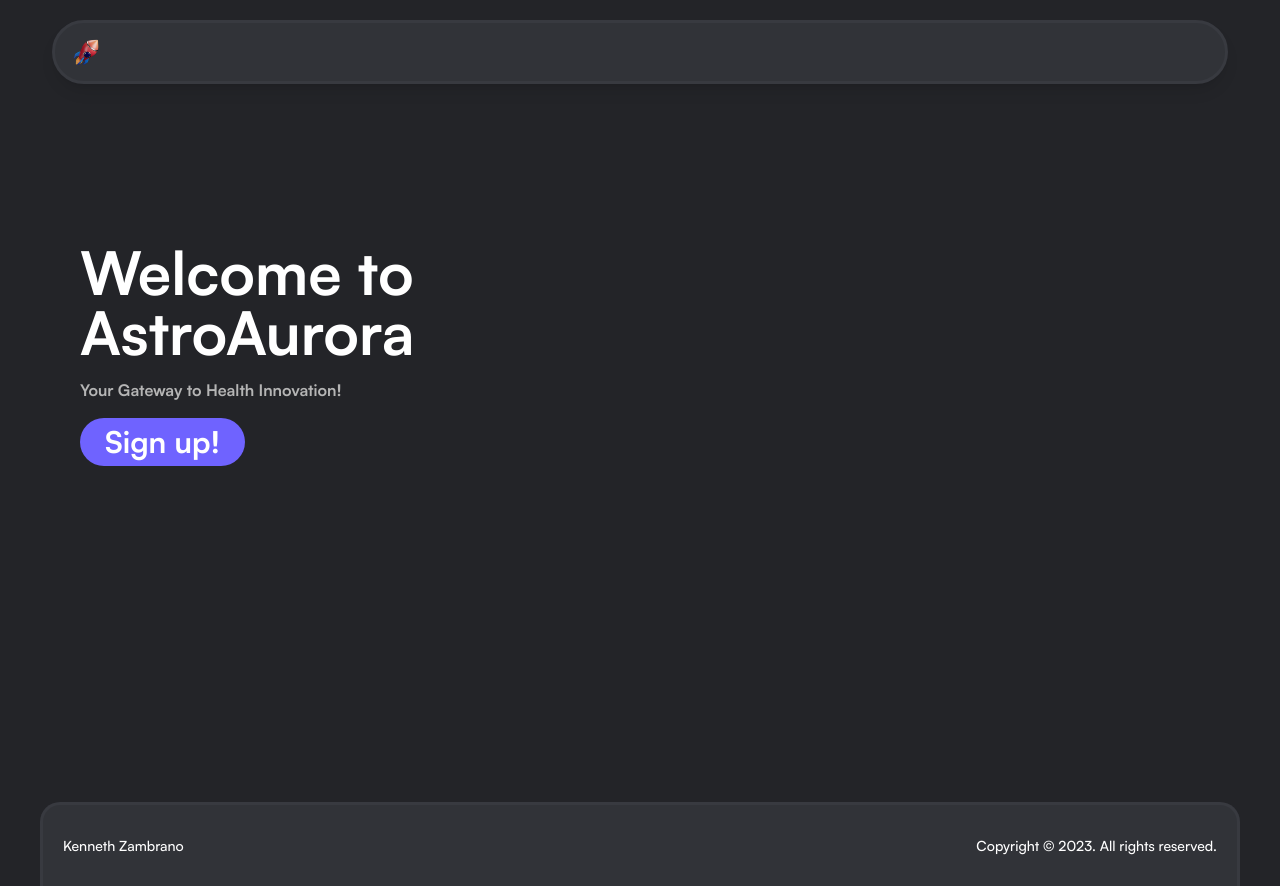
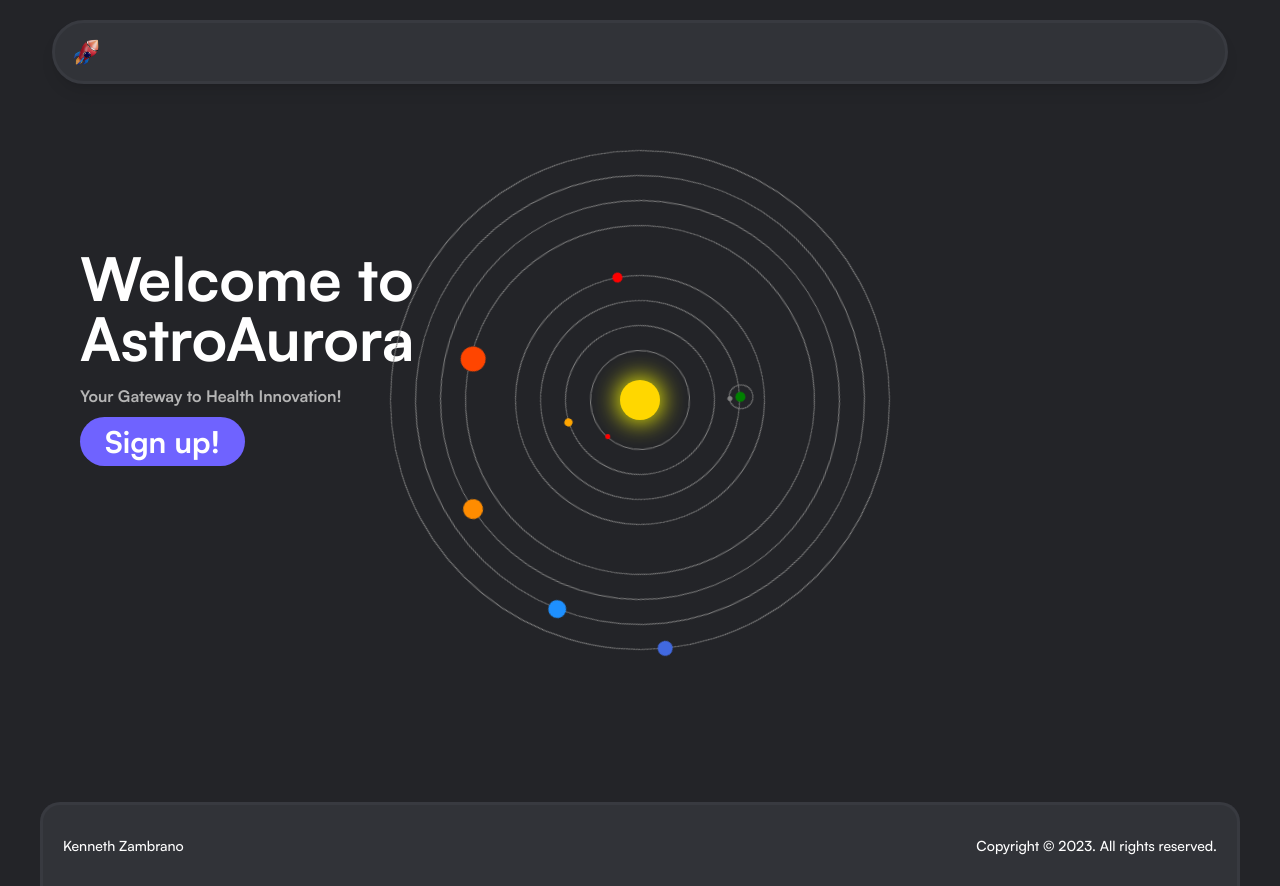
Before and after one commit to dhipgraby/asteroids-front-app, a Next.js app: page / in a window 1280 px wide. Built offline with nearby package versions, Linux system fonts and the light colour scheme.

Commit message:
Added solar system

```diff
--- a/src/app/animations.css
+++ b/src/app/animations.css
@@ -86,3 +86,187 @@
         transform: translateX(0px);
     }
 }
+
+.solar_system {
+    width: 500px;
+    height: 500px;
+    position: absolute;
+    top: 50%;
+    left: 50%;
+    transform: translate(-50%, -50%);
+}
+
+.sun {
+    width: 40px;
+    height: 40px;
+    border-radius: 50%;
+    background-color: gold;
+    position: absolute;
+    top: 50%;
+    left: 50%;
+    transform: translate(-50%, -50%);
+    box-shadow: 0px 0px 25px 2px yellow;
+}
+
+.orbit {
+    border-radius: 50%;
+    border: 1px solid gray;
+    position: absolute;
+    /*  transform: translate(-50%, -50%);*/
+}
+
+.planet {
+    position: absolute;
+    border-radius: 50%;
+}
+
+
+
+
+.orbit_mercury {
+    width: 100px;
+    height: 100px;
+    margin: 200px;
+    -webkit-animation: spin 2s infinite linear;
+}
+
+.mercury {
+    top: 12px;
+    left: 12px;
+    width: 5px;
+    height: 5px;
+    background-color: red;
+}
+
+.orbit_venus {
+    width: 150px;
+    height: 150px;
+    margin: 175px;
+    -webkit-animation: spin 3s infinite linear;
+}
+
+.venus {
+    top: 17px;
+    left: 17px;
+    width: 8px;
+    height: 8px;
+    background-color: orange;
+}
+
+.orbit_earth {
+    width: 200px;
+    height: 200px;
+    margin: 150px;
+    -webkit-animation: spin 4s infinite linear;
+}
+
+.earth {
+    top: 23px;
+    left: 23px;
+    width: 10px;
+    height: 10px;
+    background-color: green;
+}
+
+.orbit_moon {
+    width: 25px;
+    height: 25px;
+    margin: 15px;
+    -webkit-animation: spin 1s infinite linear;
+}
+
+.moon {
+    position: absolute;
+    top: 1px;
+    left: 1px;
+    width: 5px;
+    height: 5px;
+    border-radius: 50%;
+    background-color: gray;
+}
+
+.orbit_mars {
+    width: 250px;
+    height: 250px;
+    margin: 125px;
+    -webkit-animation: spin 5s infinite linear;
+}
+
+.mars {
+    top: 31px;
+    left: 31px;
+    width: 10px;
+    height: 10px;
+    background-color: red;
+}
+
+.orbit_jupiter {
+    width: 350px;
+    height: 350px;
+    margin: 75px;
+    -webkit-animation: spin 6s infinite linear;
+}
+
+.jupiter {
+    top: 40px;
+    left: 40px;
+    width: 25px;
+    height: 25px;
+    background-color: orangered;
+}
+
+
+.orbit_saturn {
+    width: 400px;
+    height: 400px;
+    margin: 50px;
+    -webkit-animation: spin 7s infinite linear;
+}
+
+.saturn {
+    top: 48px;
+    left: 48px;
+    width: 20px;
+    height: 20px;
+    background-color: darkorange;
+}
+
+
+.orbit_uranus {
+    width: 450px;
+    height: 450px;
+    margin: 25px;
+    -webkit-animation: spin 8s infinite linear;
+}
+
+.uranus {
+    top: 56px;
+    left: 56px;
+    width: 18px;
+    height: 18px;
+    background-color: dodgerblue;
+}
+
+.orbit_neptune {
+    width: 500px;
+    height: 500px;
+    -webkit-animation: spin 9s infinite linear;
+}
+
+.neptune {
+    top: 65px;
+    left: 65px;
+    width: 15px;
+    height: 15px;
+    background-color: royalblue;
+}
+
+@-webkit-keyframes spin {
+    0% {
+        -webkit-transform: rotate(0deg);
+    }
+
+    100% {
+        -webkit-transform: rotate(360deg);
+    }
+}
--- /dev/null
+++ b/src/components/SolarSystem.tsx
@@ -0,0 +1,36 @@
+export default function SolarSystem() {
+    return (
+        <div className="solar_system">
+            <div className="sun"></div>
+            <div className="orbit orbit_mercury">
+                <div className="planet mercury"></div>
+            </div>
+            <div className="orbit orbit_venus">
+                <div className="planet venus"></div>
+            </div>
+
+            <div className="orbit orbit_earth">
+                <div className="planet earth"></div>
+                <div className="orbit orbit_moon">
+                    <div className="moon"></div>
+                </div>
+            </div>
+
+            <div className="orbit orbit_mars">
+                <div className="planet mars"></div>
+            </div>
+            <div className="orbit orbit_jupiter">
+                <div className="planet jupiter"></div>
+            </div>
+            <div className="orbit orbit_saturn">
+                <div className="planet saturn"></div>
+            </div>
+            <div className="orbit orbit_uranus">
+                <div className="planet uranus"></div>
+            </div>
+            <div className="orbit orbit_neptune">
+                <div className="planet neptune"></div>
+            </div>
+        </div>
+    )
+}
--- a/src/components/homepage/Header.tsx
+++ b/src/components/homepage/Header.tsx
@@ -1,19 +1,9 @@
 "use client";
-// import Image from "next/image";
-// import HomeImg from "../../public/assets/images/world.png";
+import Link from "next/link";
+import SolarSystem from "../SolarSystem";
 
 export default function Header() {
 
-  const handleClick = () => {
-    const targetElement = document.getElementById("steps");
-
-    if (targetElement) {
-      window.scrollTo({
-        top: targetElement.offsetTop,
-        behavior: "smooth"
-      });
-    }
-  };
 
   return (
     <div className={"header lg:flex sm:block"}>
@@ -26,16 +16,16 @@ export default function Header() {
           <span className="text-main">Your Gateway to Health Innovation!</span>
         </h2>
 
-        <button
-          onClick={handleClick}
+        <Link
+          href={"/signup"}
           className="btn-primary p-5 text-3xl font-semibold">
           Sign up!
-        </button>
+        </Link>
 
       </section>
 
       <section className='lg:w-1/2 w-full'>
-        {/* <Image className="headerImg" src={HomeImg} height={60} width={60} sizes="100%" alt={"organization"} priority /> */}
+        <SolarSystem />
       </section>
 
     </div>
```
